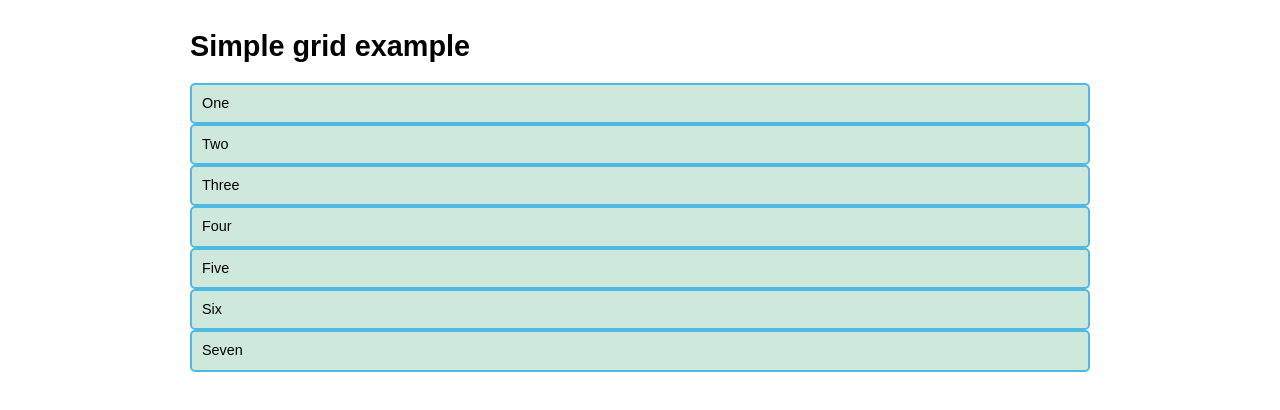
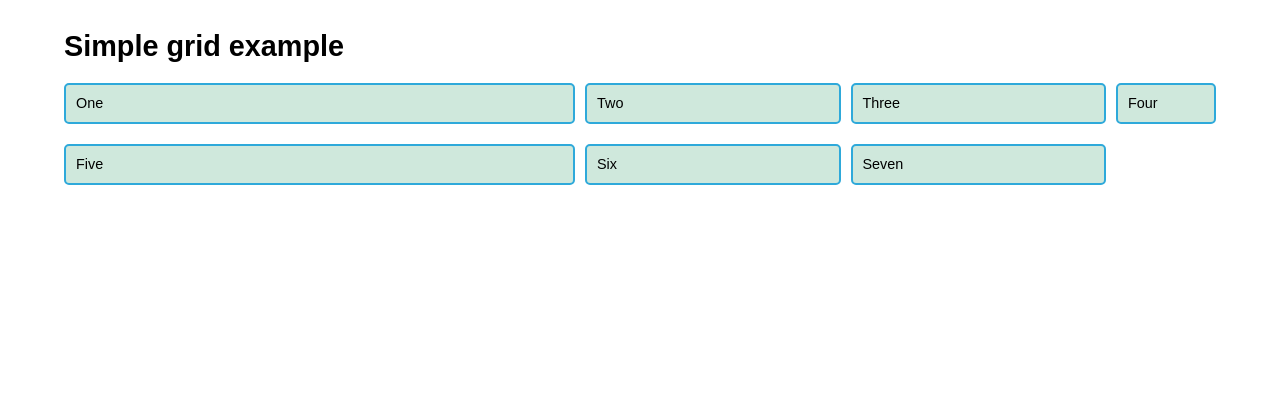
Before and after one commit to matthieuspeck/csslayout-MDN, a plain HTML site: page index.html in a window 1280 px wide. Drawn offline with Linux system fonts and the light colour scheme.

Commit message:
espace entre piste

```diff
--- a/index.html
+++ b/index.html
@@ -7,7 +7,7 @@
     <style>
         body {
             width: 90%;
-            max-width: 900px;
+            max-width: 1400px;
             margin: 2em auto;
             font: .9em/1.2 Arial, Helvetica, sans-serif;
         }
@@ -16,7 +16,12 @@
             border-radius: 5px;
             padding: 10px;
             background-color: rgb(207,232,220);
-            border: 2px solid rgb(79,185,227);
+            border: 2px solid rgb(46, 169, 218);
+        }
+        .container{
+            display: grid;
+            grid-template-columns: 2fr 1fr 1fr 100px;
+            gap: 20px 10px;
         }
     </style>
 </head>
```
